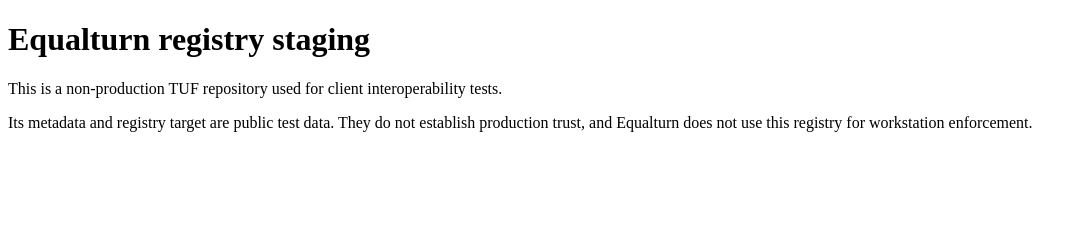
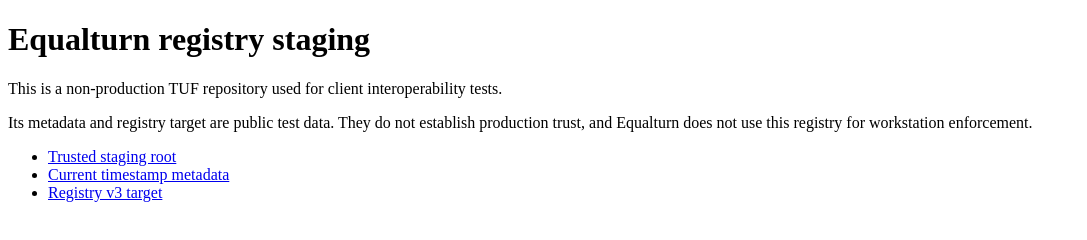
Before and after one commit to Voldigoade/equalturn-registry-staging, a plain HTML site: page index.html in a window 1280 px wide. Shown: the whole page, without its empty margins (0-1087 px from the left). Drawn offline with Linux system fonts and the light colour scheme.

Commit message:
docs: link staging TUF artifacts from Pages index

```diff
--- a/index.html
+++ b/index.html
@@ -1,5 +1,5 @@
 <!doctype html>
 <html lang="en">
 <head><meta charset="utf-8"><meta name="viewport" content="width=device-width, initial-scale=1"><title>Equalturn staging registry</title></head>
-<body><main><h1>Equalturn registry staging</h1><p>This is a non-production TUF repository used for client interoperability tests.</p><p>Its metadata and registry target are public test data. They do not establish production trust, and Equalturn does not use this registry for workstation enforcement.</p></main></body>
+<body><main><h1>Equalturn registry staging</h1><p>This is a non-production TUF repository used for client interoperability tests.</p><p>Its metadata and registry target are public test data. They do not establish production trust, and Equalturn does not use this registry for workstation enforcement.</p><ul><li><a href="metadata/root.json">Trusted staging root</a></li><li><a href="metadata/timestamp.json">Current timestamp metadata</a></li><li><a href="targets/registry-v3.json">Registry v3 target</a></li></ul></main></body>
 </html>
```
